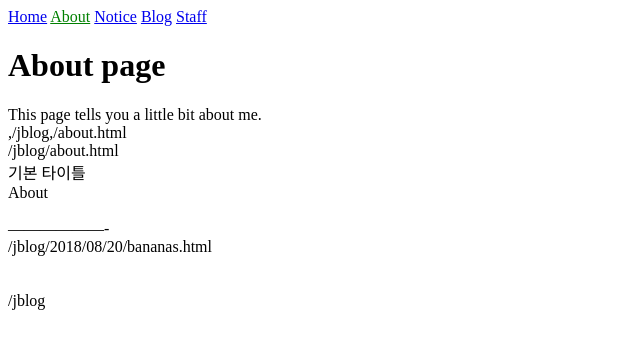
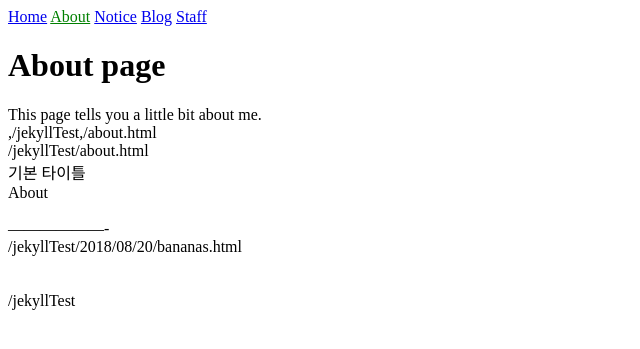
Before and after one commit to DeuklyoungKo/jekyllTest, a Jekyll site: the page built from about.md, in a window 1280 px wide. Shown: the top 349 px of the page, without its empty margins (0-640 px from the left). Built offline with Jekyll 4.4.1, drawn with Linux system fonts in a browser that asks for light colours.

Commit message:
Basic step test

```diff
--- a/_config.yml
+++ b/_config.yml
@@ -24,7 +24,7 @@ description: >- # this means to ignore newlines until "baseurl:"
   Write an awesome description for your new site here. You can edit this
   line in _config.yml. It will appear in your document head meta (for
   Google search results) and in your feed.xml site description.
-baseurl: "/jblog" # the subpath of your site, e.g. /blog
+baseurl: "/jekyllTest" # the subpath of your site, e.g. /blog
 url: "" # the base hostname & protocol for your site, e.g. http://example.com
 twitter_username: jekyllrb
 github_username:  jekyll
```
